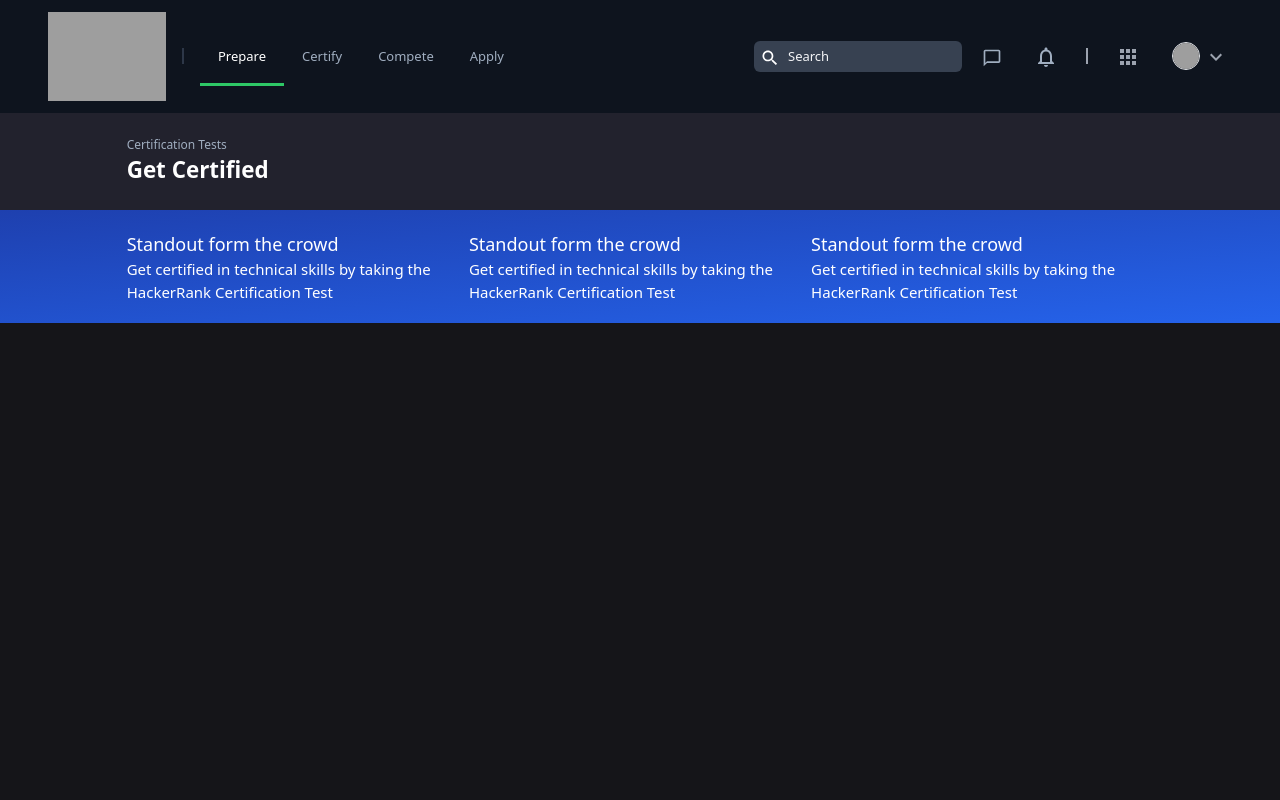
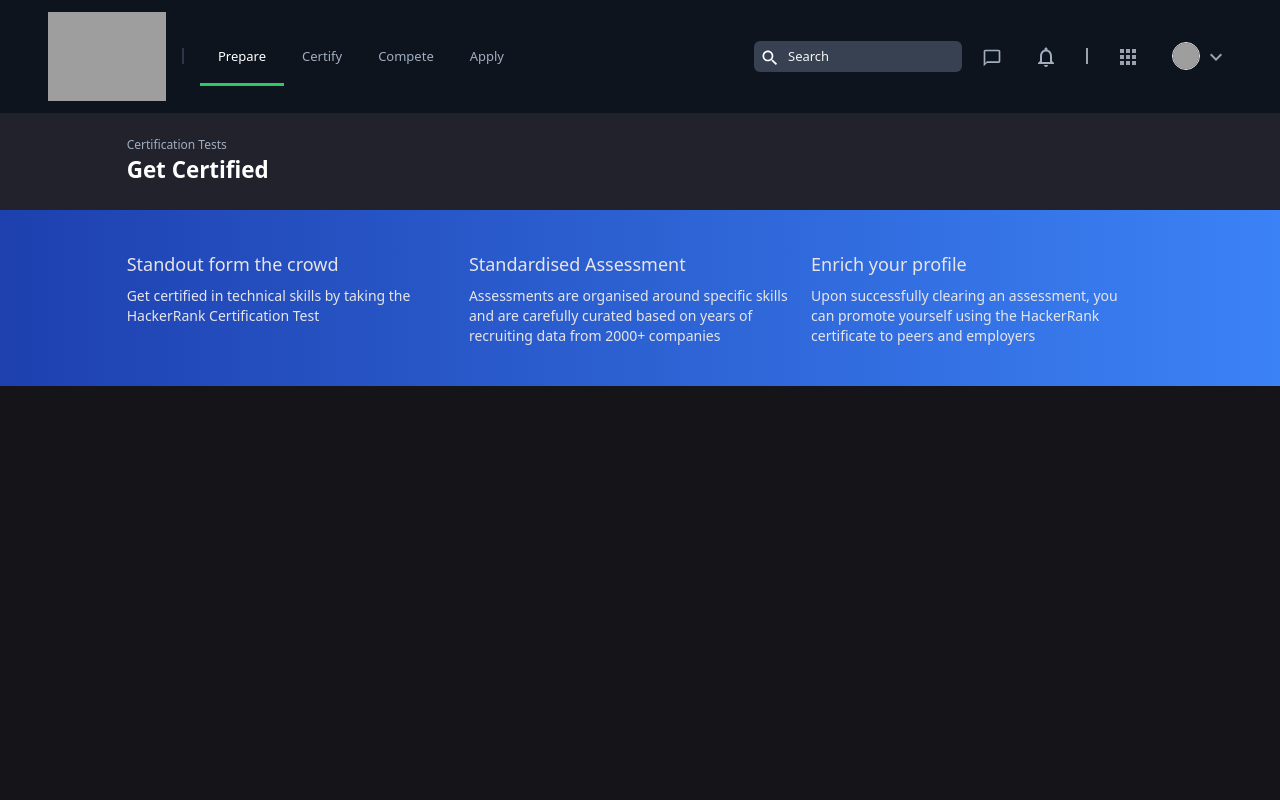
Before and after one commit to Aakashmid/HackerRank_Clone, a React (Vite) app: page /Certify in a window 1280 px wide. Shown: the top 800 px of the page. Built offline with nearby package versions, Linux system fonts and the light colour scheme; grey boxes are pictures that could not be loaded; the HTML template or start-up script is replaced by a standard one.

Commit message:
Add Commit

```diff
--- a/src/App.jsx
+++ b/src/App.jsx
@@ -13,7 +13,7 @@ function App() {
         <Routes>
           {/* using component prop in Route is (Deprecated in v6) */}
           <Route path="/Certify" element={<Certify/>} />
-          <Route path='/dashboard' element={<DashBoard/>} />
+          <Route path='/' element={<DashBoard/>} />
         </Routes>
         <Footer />
       </Router>
--- a/src/pages/Certify.jsx
+++ b/src/pages/Certify.jsx
@@ -4,24 +4,24 @@ function Certify() {
     return (
         <div className="certify-container bg-background min-h-[100vh] w-full">
             <PageHeader pageName="Certification Tests" heading="Get Certified" bookmarkedChanllenges={false} />
-            <div className="banner-wrapper bg-gradient-to-br from-blue-800  to-blue-600  ">
-                <div className=" flex flex-wrap  xl:w-10/12 2xl:w-[70%] w-full  mx-auto  px-5 py-5  ">
-                    <div className="md:w-[300px] md:pr-5 flex-grow pb-4 md:pb-0">
-                        <h2 className="banner-heading text-lg text-white font-medium">Standout form the crowd</h2>
-                        <p className="banner-text text-white text-[15px]">
+            <div className="banner-wrapper bg-gradient-to-r from-blue-800  to-blue-500  ">
+                <div className=" flex flex-wrap  xl:w-10/12 2xl:w-[70%] w-full  mx-auto  px-5 py-10  ">
+                    <div className="md:w-[300px] md:pr-5 flex-grow pb-7 md:pb-0">
+                        <h2 className="banner-heading text-lg text-stone-200 font-medium pb-2">Standout form the crowd</h2>
+                        <p className="banner-text text-stone-200 text-sm">
                             Get certified in technical skills by taking the HackerRank Certification Test
                         </p>
                     </div>
-                    <div className="md:w-[300px] md:pr-5 flex-grow pb-4 md:pb-0">
-                        <h2 className="banner-heading text-lg text-white font-medium">Standout form the crowd</h2>
-                        <p className="banner-text text-white text-[15px]">
-                            Get certified in technical skills by taking the HackerRank Certification Test
+                    <div className="md:w-[300px] md:pr-5 flex-grow pb-7 md:pb-0">
+                        <h2 className="banner-heading text-lg text-stone-200 font-medium pb-2">Standardised Assessment</h2>
+                        <p className="banner-text text-stone-200 text-sm">
+                        Assessments are organised around specific skills and are carefully curated based on years of recruiting data from 2000+ companies
                         </p>
                     </div>
-                    <div className="md:w-[300px] md:pr-5 flex-grow pb-4 md:pb-0">
-                        <h2 className="banner-heading text-lg text-white font-medium">Standout form the crowd</h2>
-                        <p className="banner-text text-white text-[15px]">
-                            Get certified in technical skills by taking the HackerRank Certification Test
+                    <div className="md:w-[300px] md:pr-5 flex-grow pb-5 md:pb-0">
+                        <h2 className="banner-heading text-lg text-stone-200 font-medium pb-2">Enrich your profile</h2>
+                        <p className="banner-text text-stone-200 text-sm">
+                        Upon successfully clearing an assessment, you can promote yourself using the HackerRank certificate to peers and employers
                         </p>
                     </div>
                 </div>
```
